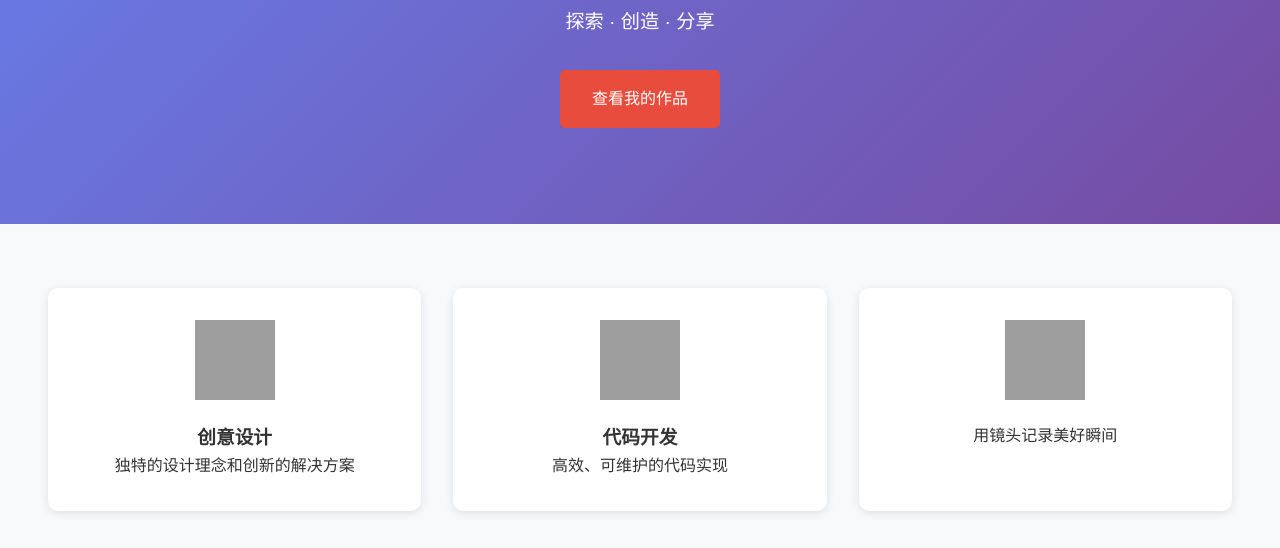
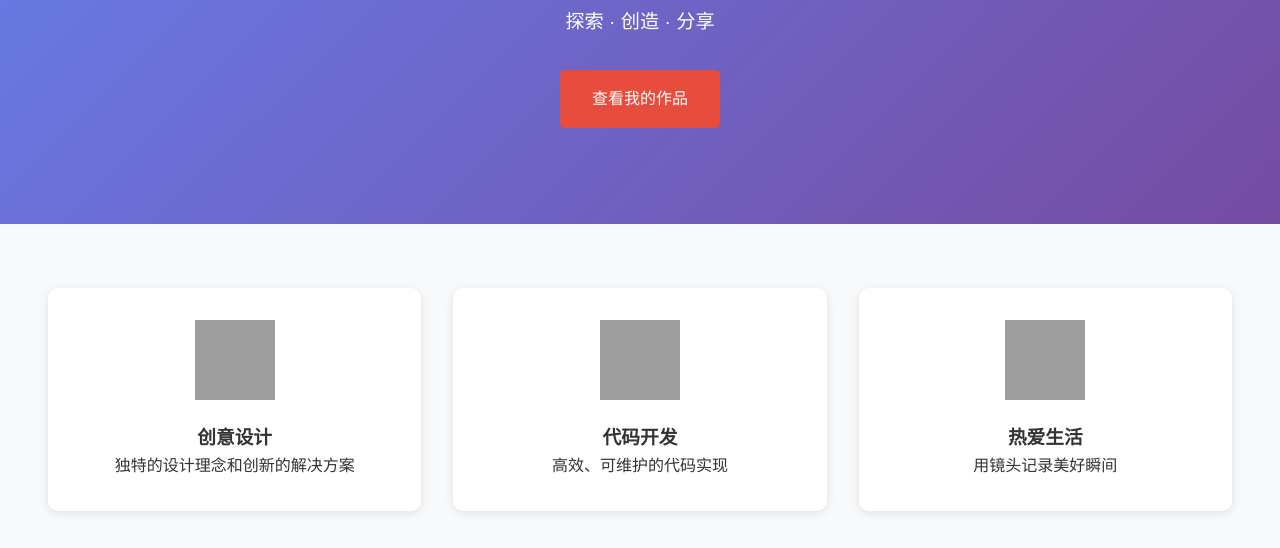
Before and after one commit to yangjingyu16/yangjingyu16.github.io, a plain HTML site: page index.html in a window 1280 px wide. Shown: the part 252-800 px from the top of the page. Drawn offline with Linux system fonts and the light colour scheme; grey boxes are pictures that could not be loaded.

Commit message:
Update index.html

```diff
--- a/index.html
+++ b/index.html
@@ -39,6 +39,7 @@
         </div>
         <div class="feature-card">
             <img src="https://p2.ssl.qhimgs1.com/sdr/400__/t048fbbc6557c170218.jpg" alt="摄影" width="100" height="80">
+            <h3>热爱生活</h3>
             <p>用镜头记录美好瞬间</p>
         </div>
     </section>
```
